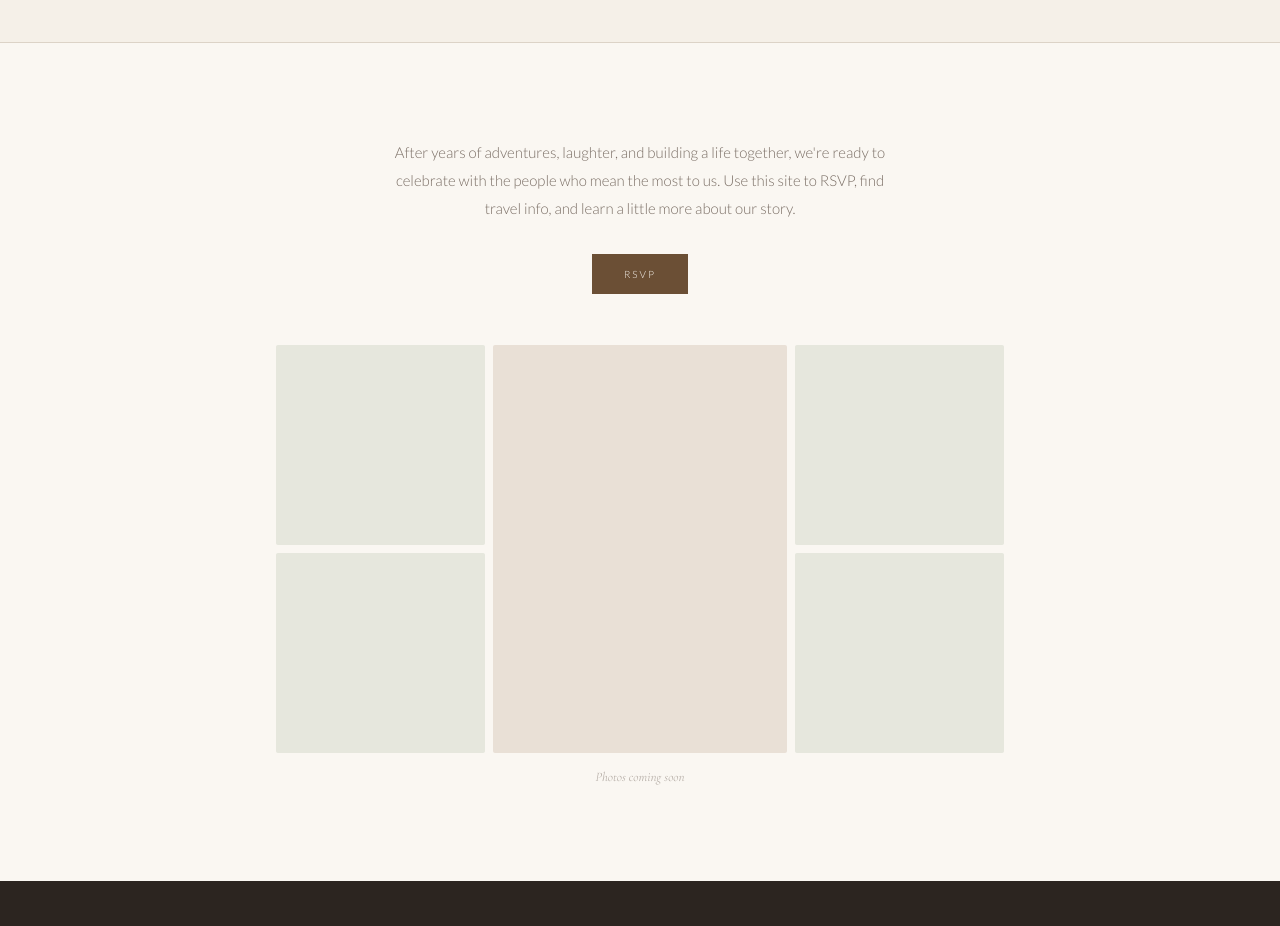
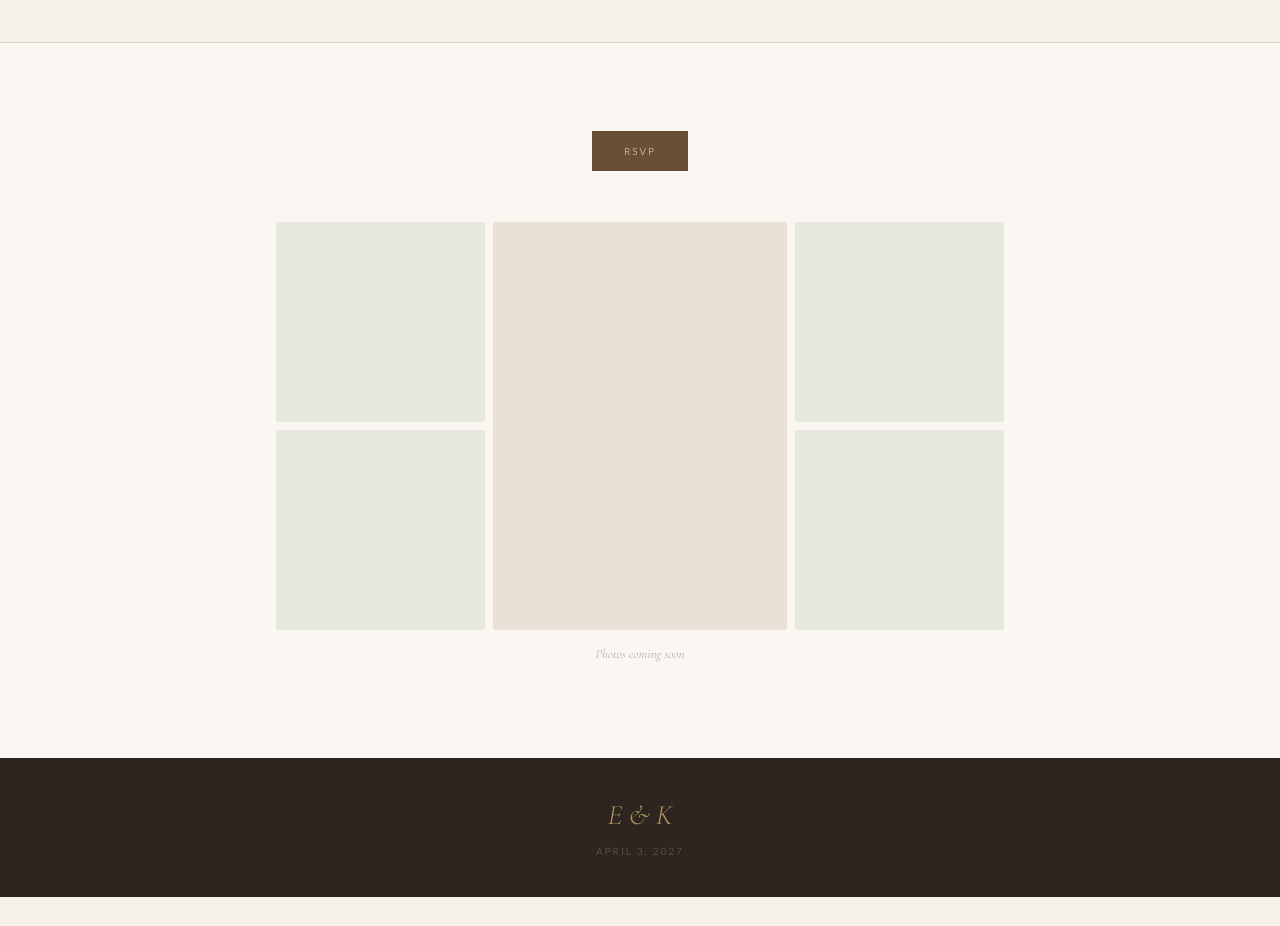
Before and after one commit to ericsinton/wedding-site, a Next.js app: page / in a window 1280 px wide. Shown: the part 940-1866 px from the top of the page. After the commit the page ends 1837 px from the top, so only its background shows below. Built offline with nearby package versions, Linux system fonts and the light colour scheme.

Commit message:
remove welcome text

```diff
--- a/app/page.tsx
+++ b/app/page.tsx
@@ -56,11 +56,6 @@ export default function Home() {
       </section>
 
       <section className="message-section">
-        <p className="section-body">
-          After years of adventures, laughter, and building a life together, we&apos;re ready
-          to celebrate with the people who mean the most to us. Use this site to RSVP,
-          find travel info, and learn a little more about our story.
-        </p>
         <Link href="/rsvp" className="btn-primary">RSVP</Link>
         <div style={{ marginTop: '4rem' }}>
           <div className="photo-grid">
```
